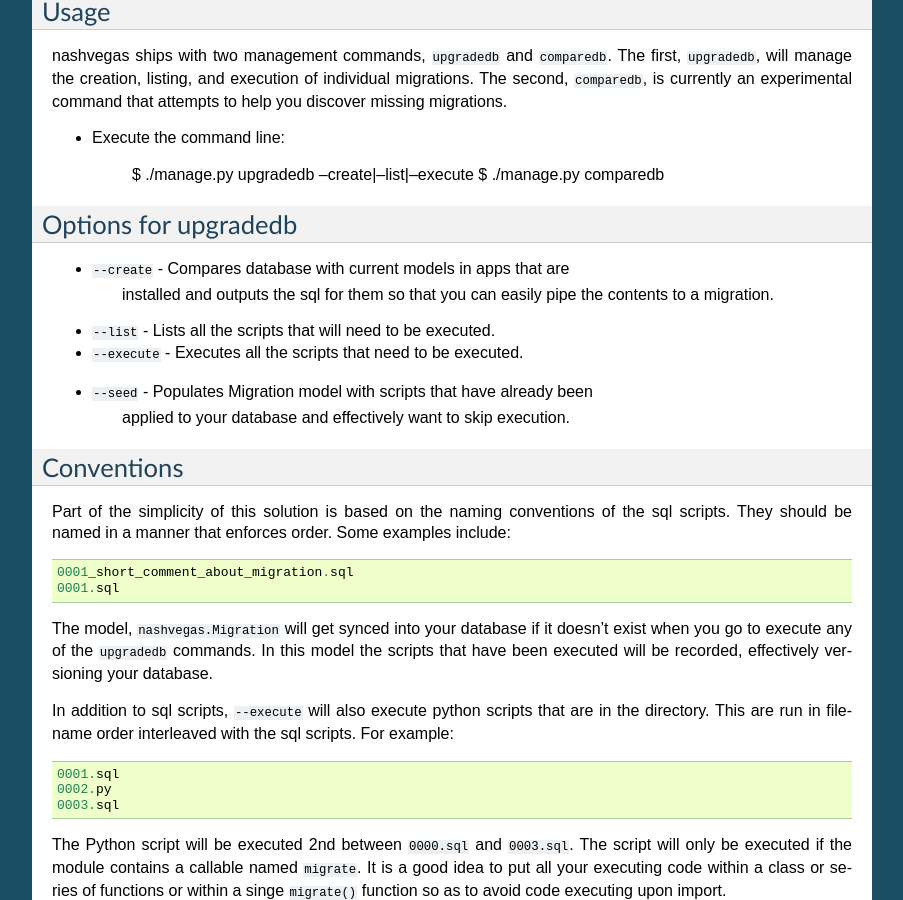
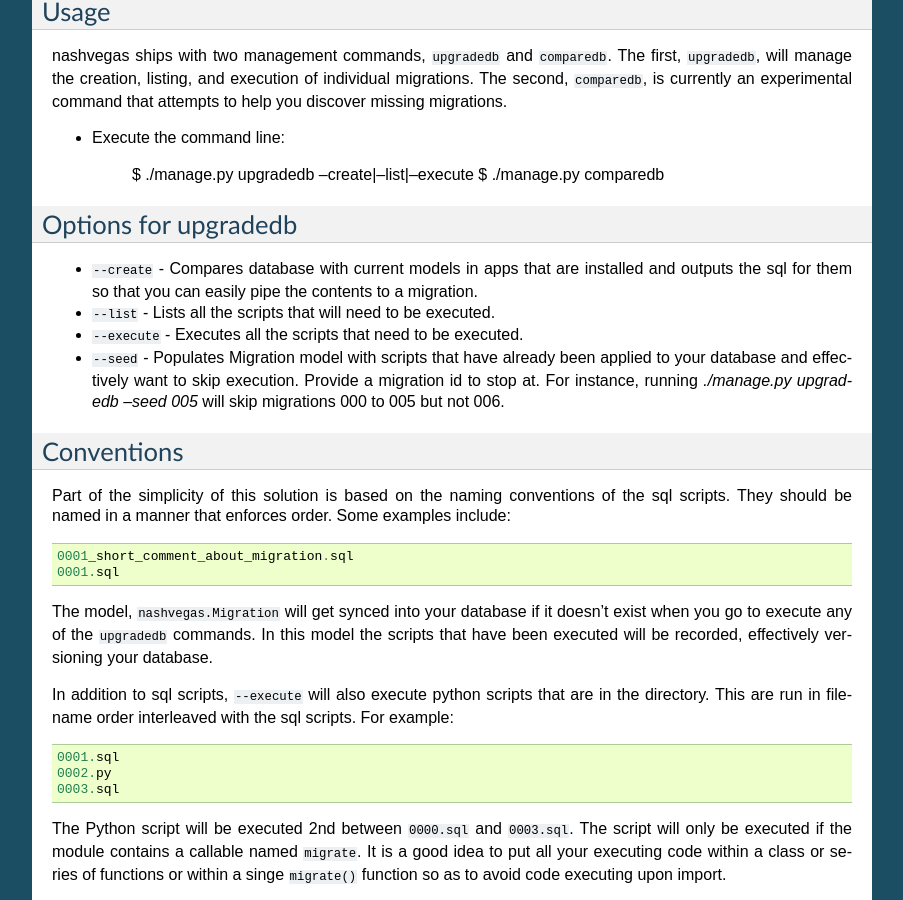
Before and after one commit to paltman-archive/nashvegas, a Sphinx documentation site: the page built from docs/index.rst, in a window 1280 px wide and 900 px high, scrolled down 312 px. Shown: the whole window, without its empty margins (198-1101 px from the left). Built offline with Sphinx 7.4.7, drawn with Linux system fonts in a browser that asks for light colours.

Commit message:
Error message if no argument is provided with --seed, + docs

```diff
--- a/docs/index.rst
+++ b/docs/index.rst
@@ -39,12 +39,15 @@ Options for upgradedb
 ---------------------
 
 * ``--create`` - Compares database with current models in apps that are
-                 installed and outputs the sql for them so that you can easily
-                 pipe the contents to a migration.
+  installed and outputs the sql for them so that you can easily pipe the
+  contents to a migration.
 * ``--list`` - Lists all the scripts that will need to be executed.
 * ``--execute`` - Executes all the scripts that need to be executed.
 * ``--seed`` - Populates Migration model with scripts that have already been
-               applied to your database and effectively want to skip execution.
+  applied to your database and effectively want to skip execution. Provide a
+  migration id to stop at. For instance, running
+  `./manage.py upgradedb --seed 005` will skip migrations 000 to 005 but not
+  006.
 
 
 Conventions
```
Also changed, not shown: 1 other file.
